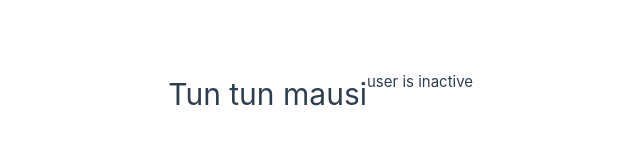
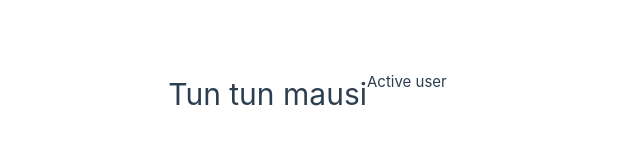
Before and after one commit to MohammadHarish52/vue-test, a Vue app in the folder vuelearn/: page / in a window 1280 px wide. Shown: the part 306-450 px from the top of the page, without its empty margins (273-913 px from the left). Built offline with nearby package versions, Linux system fonts and the light colour scheme.

Commit message:
v-else-if ladder

```diff
--- a/vuelearn/src/App.vue
+++ b/vuelearn/src/App.vue
@@ -3,7 +3,7 @@ export default {
   data() {
     return {
       name: "Tun tun mausi",
-      status: false,
+      status: "active",
     };
   },
 };
@@ -11,6 +11,7 @@ export default {
 
 <template>
   <h1>{{ name }}</h1>
-  <p v-if="status">Active user</p>
-  <p v-else>user is inactive</p>
+  <p v-if="status === 'active'">Active user</p>
+  <p v-else-if="status === 'pending'">Pending user</p>
+  <p v-else>Pending user</p>
 </template>
```
